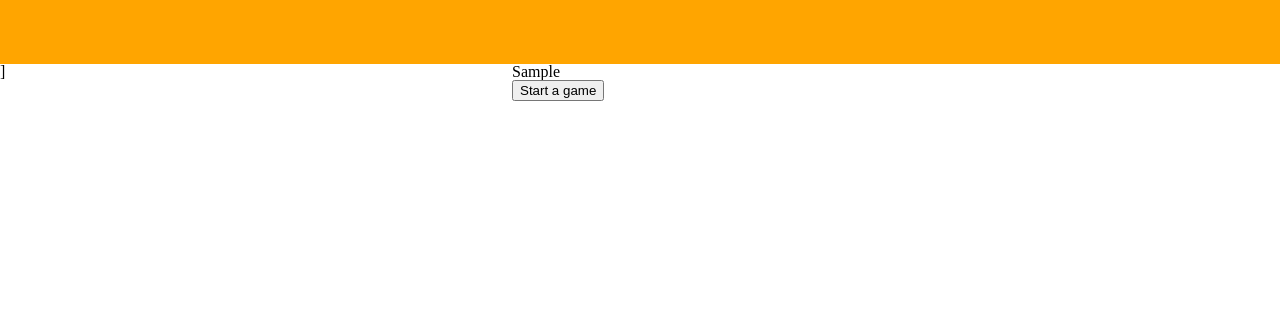
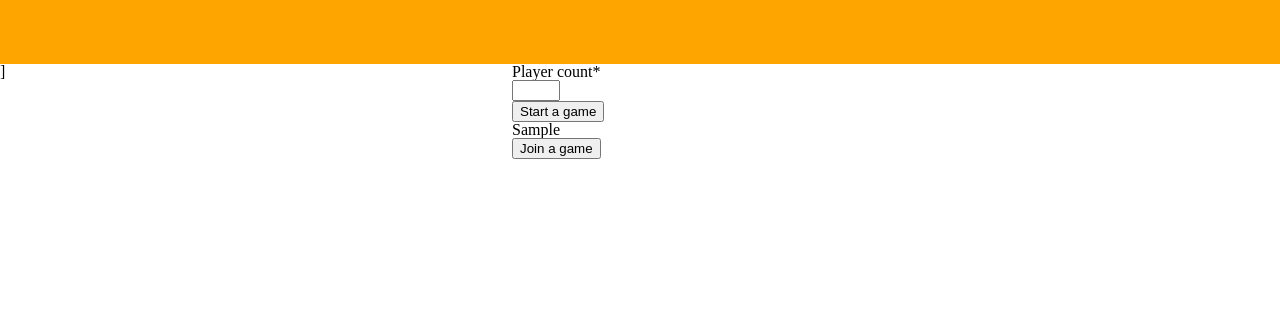
Before and after one commit to danielpodwysocki/macau, a Django app: template macau_game/templates/macau/index.html in a window 1280 px wide. Shown: the top 324 px of the page. Run offline with Django 3.2, Linux system fonts and the light colour scheme; tables that the repository leaves empty hold one stand-in row (values such as "Sample post"); the template is opened without the code that fills it: values that come from a table or form of the project are taken from there, most other values are stand-ins (such as "Sample title", 1, 10 or a date in 2020); some libraries are stand-ins or nearby versions.

Commit message:
update: added JoinGame form

```diff
--- a/macau_game/forms.py
+++ b/macau_game/forms.py
@@ -1,6 +1,20 @@
 from django import forms
+from macau_game import models
+from django.db.models import F
 
 
 class StartGame(forms.Form):
     # we set the maximum of 6 players because we're playing with only one deck
     player_count = forms.IntegerField(min_value=2, max_value=6)
+
+
+class JoinGame(forms.Form):
+
+    def __init__(self, *args, **kwargs):
+        super().__init__(*args, **kwargs)
+        choices = models.Game.objects.filter(
+            full=False).values_list('pk', flat=True)
+        choices = list(choices)
+        choicez = [(i, i) for i in choices]
+        self.fields['game_id'] = forms.ChoiceField(
+            choices=choicez)
--- a/macau_game/templates/macau/index.html
+++ b/macau_game/templates/macau/index.html
@@ -10,4 +10,12 @@
 
 </form>
 
+<form method='POST' action='join_game'>
+    {% csrf_token %}
+    {{f_join_game|crispy}}
+    <button type='submit'> Join a game </button>
+
+</form>
+
+
 {% endblock content %}
--- a/macau_game/views.py
+++ b/macau_game/views.py
@@ -11,7 +11,7 @@
 def index(request):  # TODO: this view lets you create or join a game
     u = request.user  # just for testing untill i make the index page
 
-    context = {'f_start_game': forms.StartGame}
+    context = {'f_start_game': forms.StartGame, 'f_join_game': forms.JoinGame}
     return render(request, 'macau/index.html', context)
 
 
```
